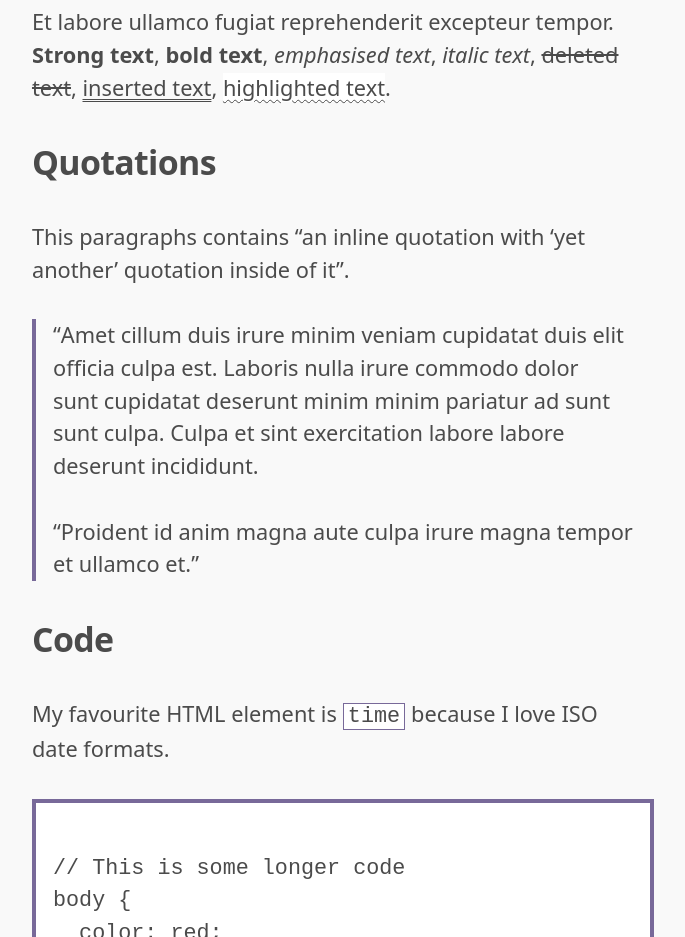
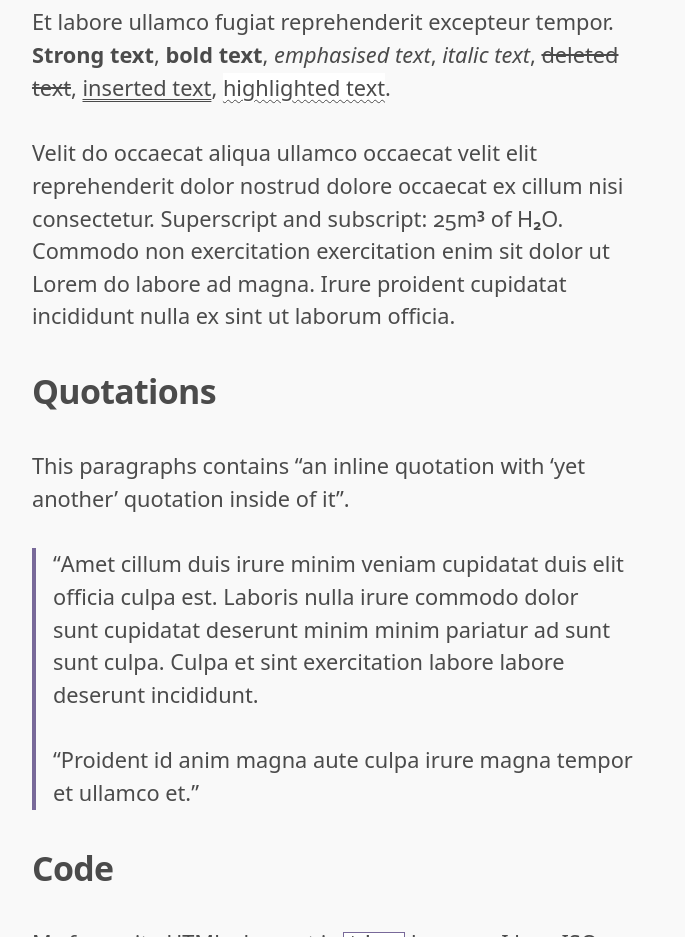
Before and after one commit to querkmachine/one-stylesheet, a website: page index.html in a window 1280 px wide. Shown: the part 2900-3837 px from the top of the page, without its empty margins (297-982 px from the left). Drawn offline with Linux system fonts and the light colour scheme; a web font is replaced by a local one.

Commit message:
Add styles for subscript and superstript

```diff
--- a/index.html
+++ b/index.html
@@ -108,6 +108,13 @@
       <i>italic text</i>, <del>deleted text</del>, <ins>inserted text</ins>,
       <mark>highlighted text</mark>.
     </p>
+    <p>
+      Velit do occaecat aliqua ullamco occaecat velit elit reprehenderit dolor
+      nostrud dolore occaecat ex cillum nisi consectetur. Superscript and
+      subscript: 25m<sup>3</sup> of H<sub>2</sub>O. Commodo non exercitation
+      exercitation enim sit dolor ut Lorem do labore ad magna. Irure proident
+      cupidatat incididunt nulla ex sint ut laborum officia.
+    </p>
 
     <h4>Quotations</h4>
     <p>
--- a/one-stylesheet.css
+++ b/one-stylesheet.css
@@ -113,8 +113,8 @@ body {
 }
 
 /**
- * BASIC TYPOGRAPHY
- * ================
+ * TYPOGRAPHY
+ * ==========
  */
 
 p {
@@ -215,6 +215,17 @@ mark {
 
 ins {
   text-decoration-style: double;
+}
+
+sub,
+sup {
+  font-size: var(--size--2);
+  font-weight: 600;
+}
+
+sub {
+  /* Prevent extending the line height. */
+  vertical-align: bottom;
 }
 
 /**
```
Also changed, not shown: CHANGELOG.md.
